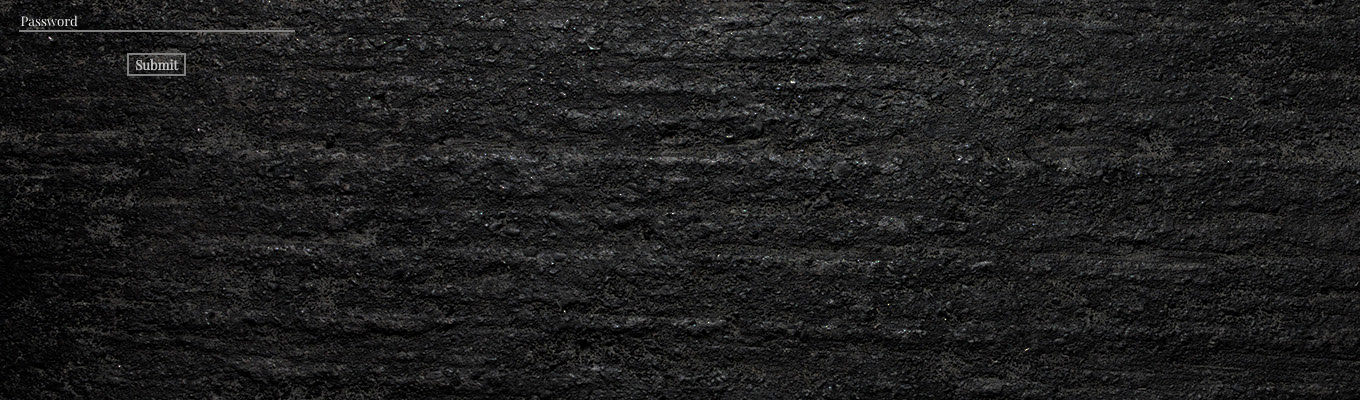
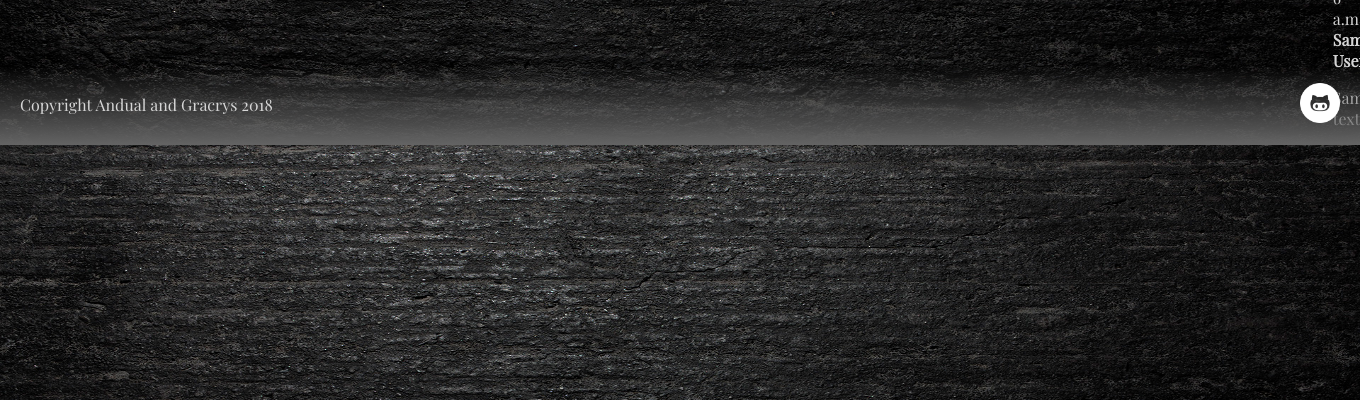
Before and after one commit to DjangoAC/NIN, a Django app: page /post/1/ in a window 1360 px wide; the page is wider, and only the part inside the window is pictured. Shown: the part 400-800 px from the top of that part. Run offline with Django 3.2, Linux system fonts and the light colour scheme; tables that the repository leaves empty hold one stand-in row (values such as "Sample post"); some libraries are stand-ins or nearby versions.

Commit message:
agregando los templates del frontend a django 1

```diff
--- a/fixerror.txt
+++ /dev/null
@@ -1 +0,0 @@
-repare el error
--- a/website/blog/forms.py
+++ b/website/blog/forms.py
@@ -6,7 +6,7 @@
 
     class Meta:
         model = Post
-        fields = ('title', 'text',)
+        fields = ('title','picture', 'text',)
 
 class CommentForm(forms.ModelForm):
 
--- a/website/blog/models.py
+++ b/website/blog/models.py
@@ -5,6 +5,7 @@
 class Post(models.Model):
     author = models.ForeignKey('auth.User', on_delete=models.CASCADE)
     title = models.CharField(max_length=200)
+    picture = models.ImageField(default="default.png")
     text = models.TextField()
     created_date = models.DateTimeField(
             default=timezone.now)
--- a/website/blog/static/css/styles.css
+++ b/website/blog/static/css/styles.css
@@ -1,12 +1,15 @@
 body {
   background-image: url("grungebg.jpg");
+  background-size: 100% 100%;
   color: #d6d6d6;
   margin: 0;
-  padding: 5px;
+  padding: 0px;
   width: 100%;
   height: 100%;
   font-family: "Playfair Display", serif;
   overflow-x: hidden;
+  min-height:100%;
+    position:relative;
 }
 p {
   hyphens: auto;
@@ -28,33 +31,33 @@
   text-align: center;
 }
 /*------Main Content-------*/
-.content {
+main {
   display: grid;
   grid-template-columns: 20vw 70vw 1vw;
   grid-gap: 4vh 4vw;
 }
-main {
+article {
   margin-top: 13vh;
 }
-article {
+section {
 }
 h2 {
   font-family: "Tangerine", cursive;
   text-align: justify;
 }
-article img {
+section img {
   display: block;
   margin-left: auto;
   margin-right: auto;
   width: 70vw;
 }
-article p {
+section p {
   width: 66vw;
   text-align: justify;
   margin-left: auto;
   margin-right: auto;
 }
-article a {
+section a {
   text-decoration: none;
   display: inline-block;
   color: #c3c3c3;
@@ -113,3 +116,20 @@
 }
 
 /*footer*/
+footer{
+  display: flex;
+  background: linear-gradient(to bottom, rgba(0,0,0,0) 1%,rgba(0,0,0,0) 2%,#646464 100%);
+  width:auto ;
+  height: 80px;
+position: absolute;
+    left: 0 ;
+    right: 0;
+    bottom: 0;
+justify-content: space-between;
+align-items: center;
+padding: 0 20px;
+}
+footer a img{
+
+  width: 40px;
+}
--- a/website/blog/templates/blog/base.html
+++ b/website/blog/templates/blog/base.html
@@ -13,44 +13,35 @@
     <div class="content">
     <aside>
     <header>
-        <img src="{% static 'images/logo.png' %}" alt="logo">
+        <a href="{% url 'post_list' %}"><img src="{% static 'images/logo.png' %}"  alt="logo"></a>
             <ul>
-
+                {% if user.is_authenticated %}
+                <li><a href="{% url 'logout' %}">Log out</a>
+                {% else %}
                 <li><a href="{% url 'login' %}">Login </a>
+                {% endif %}
             </li><br>
                 <li><a>Register </a>
             </li><br>
                 <li><a>About us </a>
             </li><br>
-            <li>
-                <form>
-                    <input type="text" placeholder="Username"><br><br>
-                    <input type="text" placeholder="Password"><br><br>
-                    <input type="submit" class="button" value="Submit">
-                    </form>
-            </li>
+            {% if user.is_authenticated %}
+            <li><p>Hello {{ user.username }}</p>
+            </li><br>
+            {% endif %}
         </ul>
     </header>
     </aside>
     <main>
+        <a href="{% url 'post_new' %}"><span>New Post</span></a>
+            <a href="{% url 'post_draft_list' %}"><span>Edit</span></a>
         {% block content %}
             {% endblock %}
     </main>
 </div>
-    <div class="page-header">
-        {% if user.is_authenticated %}
-            <a href="{% url 'post_new' %}" class="top-menu"><span class="glyphicon glyphicon-plus"></span></a>
-            <a href="{% url 'post_draft_list' %}" class="top-menu"><span class="glyphicon glyphicon-edit"></span></a>
-            <p class="top-menu">Hello {{ user.username }} <small>(<a href="{% url 'logout' %}">Log out</a>)</small></p>
-        {% else %}
-            <a href="{% url 'login' %}" class="top-menu"><span class="glyphicon glyphicon-lock"></span>Log in</a>
-        {% endif %}
-    </div>
-    <div class="content container">
-        <div class="row">
-            <div class="col-md-8">
-            </div>
-        </div>
-    </div>
+<footer>
+    <p>Copyright Andual and Gracrys 2018 </p>
+    <a><img src="{% static 'images/github-logo.png' %}" alt="placeholder+image"></a>
+</footer>
 </body>
 </html>
--- a/website/blog/templates/blog/post_list.html
+++ b/website/blog/templates/blog/post_list.html
@@ -4,7 +4,7 @@
 {% for post in posts %}
 <article>
             <h2> <a href="{% url 'post_detail' pk=post.pk %}">{{ post.title }}</a> </h2>
-            <img src="https://bloximages.chicago2.vip.townnews.com/nwitimes.com/content/tncms/assets/v3/editorial/b/d8/bd8b1d6c-cae5-5c62-8eda-d560c11115e2/5b631955f248f.image.jpg" alt="article 1" />
+            <img src={{ post.picture }} />
         <p>{{ post.text|linebreaksbr }}</p>
         <a>#tags #tag2 </a>
         <a rel="#" href="{% url 'post_detail' pk=post.pk %}" class="more"><button type="" class="button">Read More...</button></a>
--- a/website/website/settings.py
+++ b/website/website/settings.py
@@ -120,4 +120,5 @@
 
 STATIC_URL = '/static/'
 STATIC_ROOT = os.path.join(BASE_DIR, 'static')
+MEDIA_URL = '/media/'
 LOGIN_REDIRECT_URL = '/'
```
Also changed, not shown: website/blog/migrations/0003_post_picture.py (added), website/blog/static/images/b-github-logo.png (added), website/blog/static/images/github-logo.png (added), website/blog/static/media/default.jpg (added), website/blog/static/media/defaultjpg.jpg (added).
